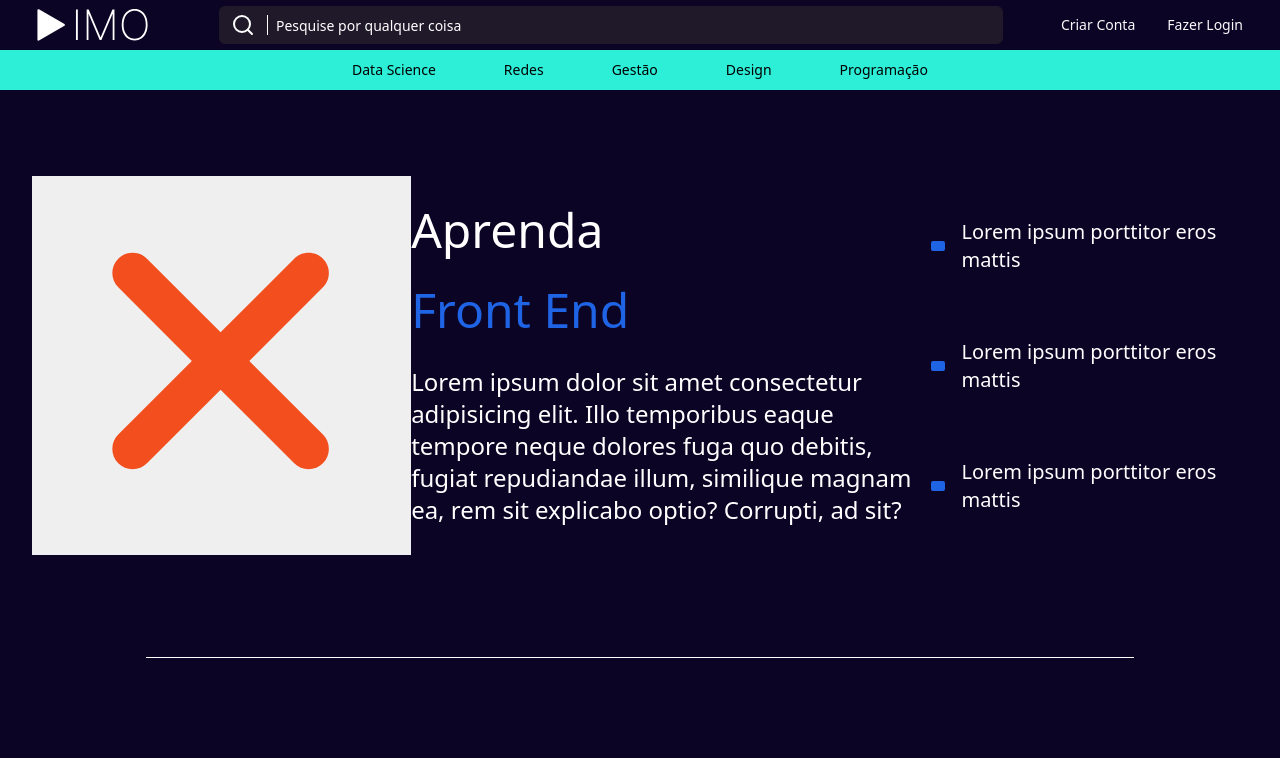
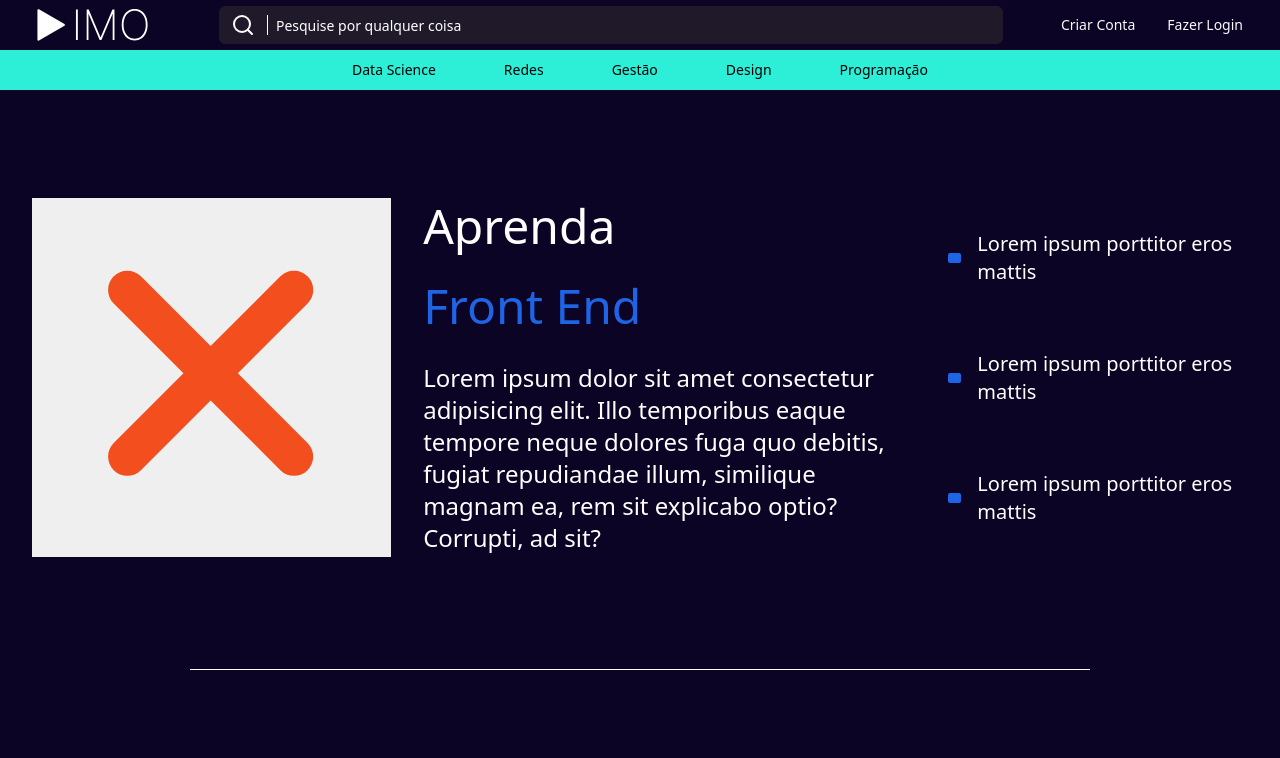
Before and after one commit to imofatec/imo, a React (Vite) app in the folder frontend/: page / in a window 1280 px wide. Shown: the top 758 px of the page. Built offline with nearby package versions, Linux system fonts and the light colour scheme.

Commit message:
:ok_hand: style: ajuste na responsividade do componente featuredcourses

```diff
--- a/frontend/src/components/featuredcourses.jsx
+++ b/frontend/src/components/featuredcourses.jsx
@@ -6,7 +6,7 @@ export default function FeatureCourses({ title = "Default", text = "Lorem ipsum
         switch (element) {
             case "image":
                 return (
-                    <img src={src} alt="Imagem do curso" className="w-full max-w-xs md:max-w-md" />
+                    <img src={src} alt="Imagem do curso" className="w-full max-w-xs md:max-w-sm lg:max-w-md" />
                 );
             case "text":
                 return (
@@ -41,7 +41,7 @@ export default function FeatureCourses({ title = "Default", text = "Lorem ipsum
     };
 
     return (
-        <div className="min-h-[34.438rem] flex flex-col md:flex-row justify-evenly items-center text-white space-y-8 md:space-y-0">
+        <div className="min-h-[34.438rem] flex flex-col md:flex-row justify-evenly items-center text-white space-y-8 md:space-y-0 md:space-x-8">
             {order.map((element, index) => (
                 <div key={index}>
                     {renderElement(element)}
--- a/frontend/src/layouts/Header.jsx
+++ b/frontend/src/layouts/Header.jsx
@@ -66,7 +66,7 @@ export default function Header() {
 
             </div>
 
-            <div className="bg-custom-header-cyan min-h-[2.5rem] flex flex-wrap justify-center items-center gap-9">
+            <div className="bg-custom-header-cyan min-h-[2.5rem] flex flex-wrap justify-center items-center gap-9 mb-3">
 
                 {
                     // CODIGO PARA PEGAR TODOS OS ITENS DA CONSTANTE E RETORNA OS BOTOES
--- a/frontend/src/pages/Index.jsx
+++ b/frontend/src/pages/Index.jsx
@@ -18,7 +18,7 @@ export default function Index() {
                     return (
                         <>
                             <Featurecourses key={index} title={item.title} text={item.text} order={item.order} />
-                            <div className="h-[1px] bg-white w-full md:w-[61.75rem] m-auto my-4"></div>
+                            <div className="h-[1px] bg-white w-full max-w-[900px] m-auto my-4"></div>
                         </>
                     )
                 })}
```
